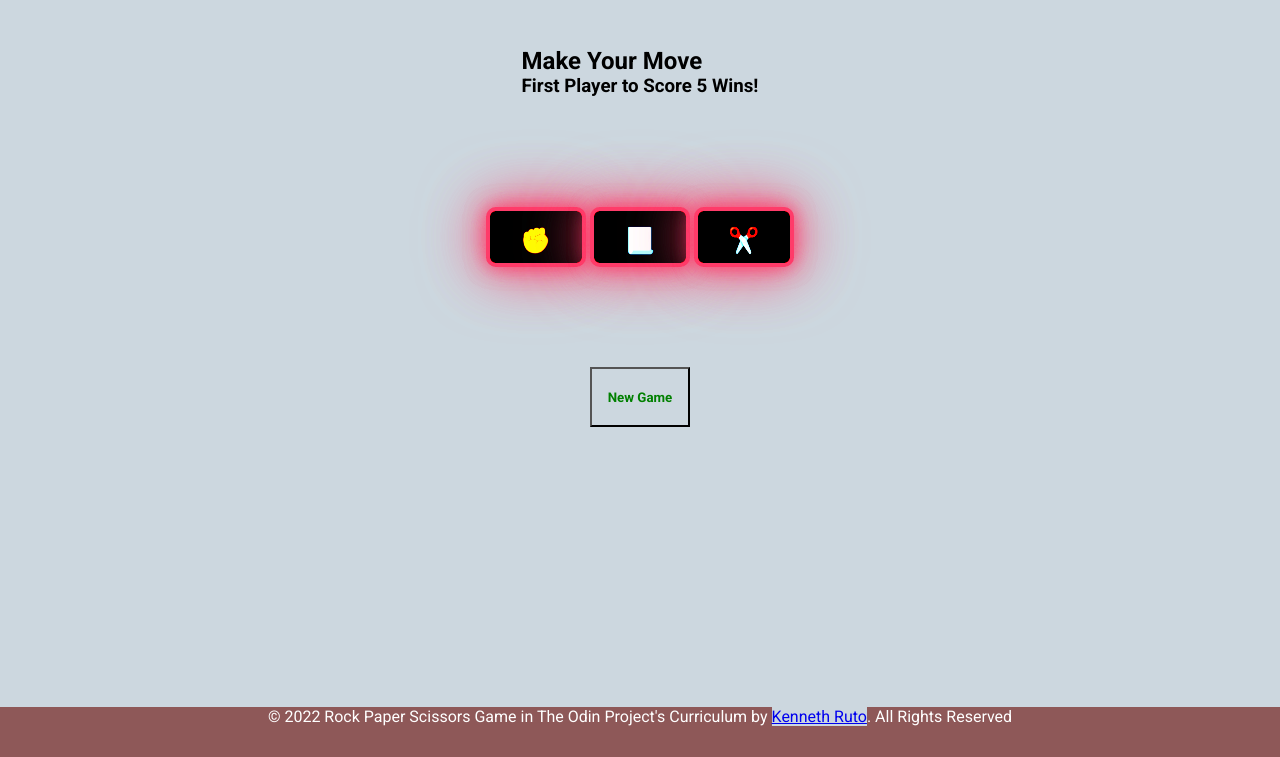
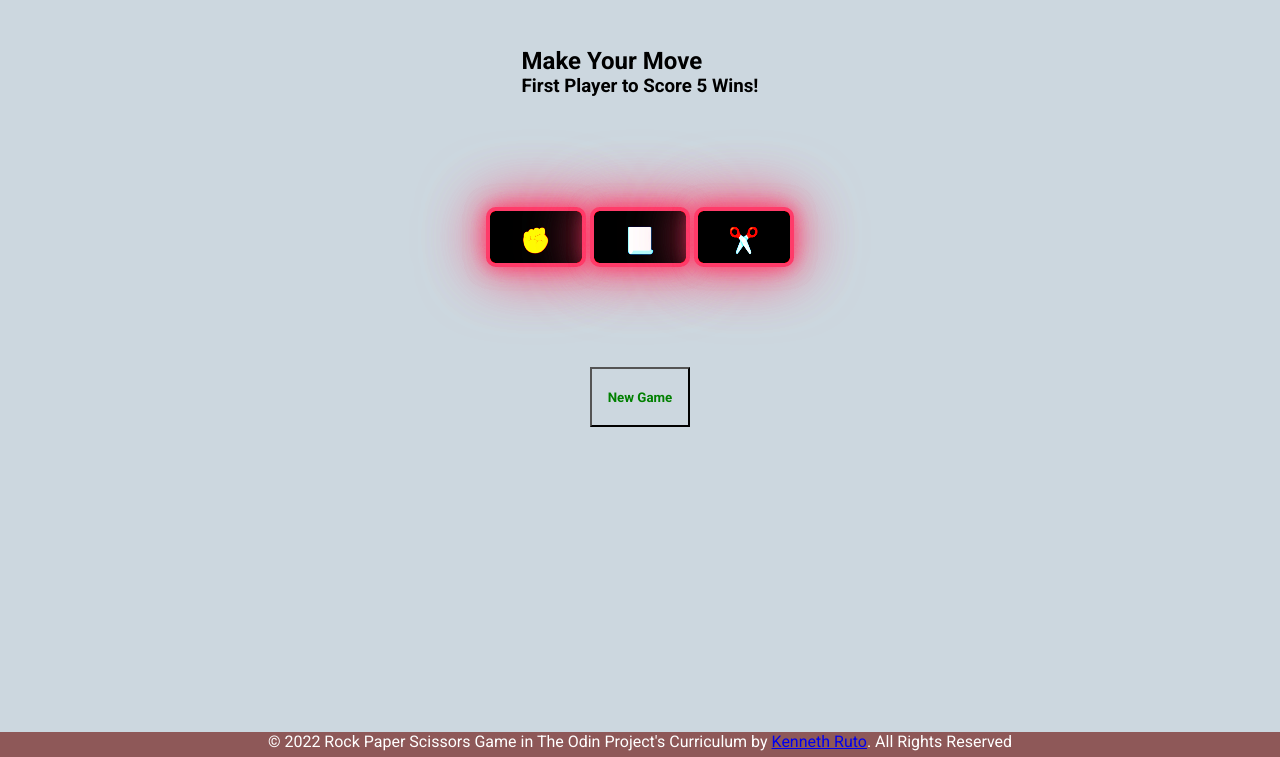
Before and after one commit to rutokenneth/rock-paper-scissors, a plain HTML site: page index.html in a window 1280 px wide. Shown: the part 43-800 px from the top of the page. Drawn offline with Linux system fonts and the light colour scheme.

Commit message:
Chore: Footer styling

```diff
--- a/styles.css
+++ b/styles.css
@@ -57,7 +57,10 @@ footer {
     color: #fff;
     text-align: center;
     font-family: 'Roboto', arial;
-    height: 50px;
+    height: 25px;
+}
+footer > a{
+  background-color: inherit;
 }
 .score-container {
   display: flex;
```
